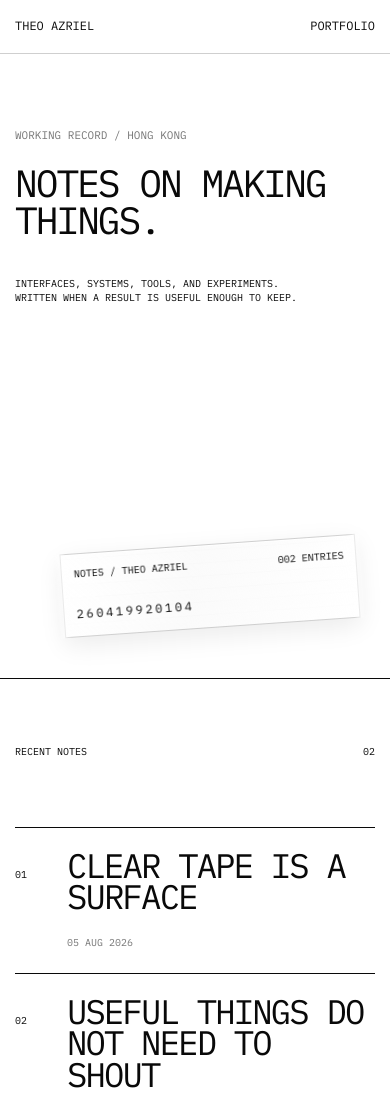
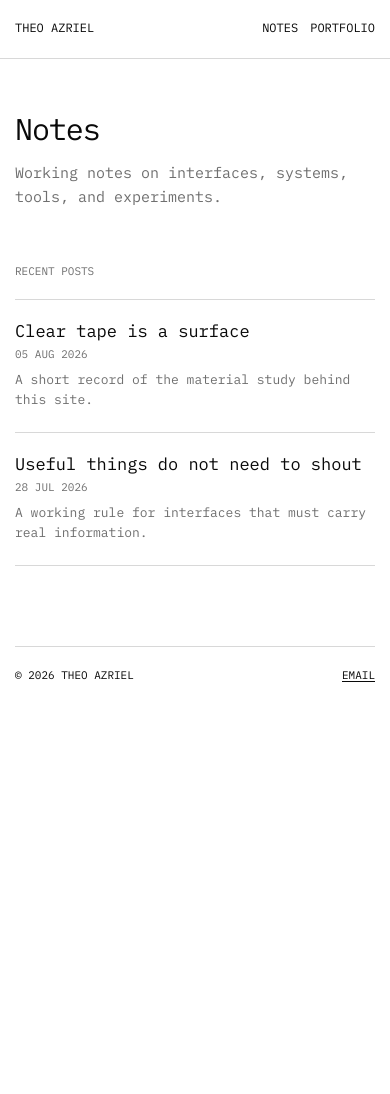
Before and after one commit to kmakr/webgl-bio, an Astro site in the folder apps/notes/: page / in a window 390 px wide. Shown: the top 1094 px of the page. After the commit the page ends 844 px from the top, so only its background shows below. Built offline with nearby package versions, Linux system fonts and the light colour scheme; Astro itself is replaced by a stand-in of ours.

Commit message:
simplify notes layout

```diff
--- a/apps/notes/src/components/SiteHeader.astro
+++ b/apps/notes/src/components/SiteHeader.astro
@@ -1,13 +1,11 @@
----
-const { section = 'Notes' } = Astro.props;
----
-
 <header class="site-header">
-  <a class="identity" href="/" aria-label="Theo Azriel notes home">Theo Azriel</a>
-  <span class="section-name">{section}</span>
-  <nav aria-label="Primary navigation">
-    <a href="https://theoazriel.com">Portfolio</a>
-    <a href="/archive">Archive</a>
-    <a href="/feed.xml">RSS</a>
-  </nav>
+  <div class="site-nav">
+    <a class="identity" href="/" aria-label="Theo Azriel notes home">Theo Azriel</a>
+    <nav aria-label="Primary navigation">
+      <a href="/">Notes</a>
+      <a href="/archive">Archive</a>
+      <a href="https://theoazriel.com">Portfolio</a>
+      <a href="/feed.xml">RSS</a>
+    </nav>
+  </div>
 </header>
--- a/apps/notes/src/components/TapeLabel.astro
+++ /dev/null
@@ -1,45 +0,0 @@
----
-const { count } = Astro.props;
----
-
-<div class="tape-zone" aria-hidden="true">
-  <div class="tape-label" data-tape>
-    <span>Notes / Theo Azriel</span>
-    <span>{String(count).padStart(3, '0')} entries</span>
-    <span class="tape-code">260419920104</span>
-  </div>
-</div>
-
-<script>
-  const tape = document.querySelector<HTMLElement>('[data-tape]');
-
-  if (tape && !window.matchMedia('(prefers-reduced-motion: reduce)').matches) {
-    let startX = 0;
-    let startY = 0;
-    let offsetX = 0;
-    let offsetY = 0;
-
-    const move = (event: PointerEvent) => {
-      offsetX += event.clientX - startX;
-      offsetY += event.clientY - startY;
-      startX = event.clientX;
-      startY = event.clientY;
-      tape.style.setProperty('--tape-x', `${offsetX}px`);
-      tape.style.setProperty('--tape-y', `${offsetY}px`);
-    };
-
-    tape.addEventListener('pointerdown', (event) => {
-      startX = event.clientX;
-      startY = event.clientY;
-      tape.setPointerCapture(event.pointerId);
-      tape.classList.add('is-dragging');
-    });
-    tape.addEventListener('pointermove', (event) => {
-      if (tape.hasPointerCapture(event.pointerId)) move(event);
-    });
-    tape.addEventListener('pointerup', (event) => {
-      tape.releasePointerCapture(event.pointerId);
-      tape.classList.remove('is-dragging');
-    });
-  }
-</script>
--- a/apps/notes/src/pages/index.astro
+++ b/apps/notes/src/pages/index.astro
@@ -2,7 +2,6 @@
 import { getCollection } from 'astro:content';
 import BaseLayout from '../layouts/BaseLayout.astro';
 import SiteHeader from '../components/SiteHeader.astro';
-import TapeLabel from '../components/TapeLabel.astro';
 
 const notes = (await getCollection('notes', ({ data }) => !data.draft))
   .sort((a, b) => b.data.date.valueOf() - a.data.date.valueOf());
@@ -15,38 +14,29 @@ const formatDate = (date: Date) => new Intl.DateTimeFormat('en-GB', {
 
 <BaseLayout>
   <SiteHeader />
-  <main>
-    <section class="index-hero" aria-labelledby="page-title">
-      <div>
-        <p class="eyebrow">Working record / Hong Kong</p>
-        <h1 id="page-title">Notes on making things.</h1>
-      </div>
-      <p class="hero-intro">Interfaces, systems, tools, and experiments. Written when a result is useful enough to keep.</p>
-      <TapeLabel count={notes.length} />
-    </section>
+  <main class="page-shell home-shell">
+    <header class="home-intro">
+      <h1 id="page-title">Notes</h1>
+      <p>Working notes on interfaces, systems, tools, and experiments.</p>
+    </header>
 
-    <section class="notes-index" aria-labelledby="recent-title">
-      <header class="list-heading">
-        <h2 id="recent-title">Recent notes</h2>
-        <span>{String(notes.length).padStart(2, '0')}</span>
-      </header>
-      <ol class="note-list">
-        {notes.map((note, index) => (
+    <section aria-labelledby="recent-title">
+      <h2 class="section-title" id="recent-title">Recent posts</h2>
+      <ol class="post-list">
+        {notes.map((note) => (
           <li>
             <a href={`/notes/${note.id}`}>
-              <span class="note-number">{String(index + 1).padStart(2, '0')}</span>
-              <span class="note-title">{note.data.title}</span>
-              <span class="note-tags">{note.data.tags.join(' / ')}</span>
+              <span>{note.data.title}</span>
               <time datetime={note.data.date.toISOString()}>{formatDate(note.data.date)}</time>
             </a>
+            <p>{note.data.summary}</p>
           </li>
         ))}
       </ol>
     </section>
   </main>
   <footer class="site-footer">
-    <span>Theo Azriel</span>
-    <a href="https://theoazriel.com">Portfolio ↗</a>
-    <span>© {new Date().getFullYear()}</span>
+    <span>© {new Date().getFullYear()} Theo Azriel</span>
+    <a href="mailto:theo.azriel@icloud.com">Email</a>
   </footer>
 </BaseLayout>
--- a/apps/notes/src/styles/global.css
+++ b/apps/notes/src/styles/global.css
@@ -1,10 +1,9 @@
 :root {
   color-scheme: light;
-  --paper: #ffffff;
+  --paper: #fff;
   --ink: #090909;
-  --quiet: #767676;
-  --line: #cfcfcf;
-  --mist: #f2f2f2;
+  --quiet: #6f6f6f;
+  --line: #d8d8d8;
   font-synthesis: none;
   text-rendering: geometricPrecision;
 }
@@ -15,7 +14,6 @@
 
 html {
   background: var(--paper);
-  scroll-behavior: smooth;
 }
 
 body {
@@ -24,8 +22,8 @@ body {
   background: var(--paper);
   color: var(--ink);
   font-family: "IBM Plex Mono", monospace;
-  font-size: 14px;
-  line-height: 1.5;
+  font-size: 15px;
+  line-height: 1.65;
 }
 
 a {
@@ -40,317 +38,233 @@ a:focus-visible {
 }
 
 .site-header {
-  position: relative;
-  z-index: 10;
-  display: grid;
-  grid-template-columns: 1fr auto 1fr;
+  border-bottom: 1px solid var(--line);
+}
+
+.site-nav,
+.page-shell,
+.note-shell,
+.archive-shell,
+.not-found,
+.site-footer {
+  width: min(100% - 40px, 720px);
+  margin-inline: auto;
+}
+
+.site-nav {
+  display: flex;
   align-items: center;
-  min-height: 54px;
-  padding: 0 20px;
-  border-bottom: 1px solid var(--line);
+  justify-content: space-between;
+  min-height: 58px;
   font-size: 12px;
+  text-transform: uppercase;
+}
+
+.identity {
+  font-weight: 600;
+  text-decoration: none;
+}
+
+.site-nav nav {
+  display: flex;
+  gap: 16px;
+}
+
+.site-nav nav a {
+  text-decoration: none;
+}
+
+.site-nav nav a:hover,
+.post-list a:hover,
+.archive-year a:hover {
+  color: var(--quiet);
+}
+
+.home-shell {
+  padding-block: 76px 110px;
+}
+
+.home-intro {
+  margin-bottom: 72px;
+}
+
+.home-intro h1,
+.archive-header h1,
+.not-found h1,
+.note-header h1 {
+  margin: 0;
+  font-size: clamp(30px, 5vw, 42px);
+  font-weight: 600;
+  line-height: 1.15;
+  letter-spacing: -0.035em;
+}
+
+.home-intro p {
+  max-width: 600px;
+  margin: 14px 0 0;
+  color: var(--quiet);
+}
+
+.section-title,
+.eyebrow,
+.note-kicker {
+  margin: 0 0 18px;
+  color: var(--quiet);
+  font-size: 11px;
+  font-weight: 400;
   letter-spacing: 0;
   text-transform: uppercase;
 }
 
-.site-header .identity {
-  justify-self: start;
+.post-list {
+  margin: 0;
+  padding: 0;
+  border-top: 1px solid var(--line);
+  list-style: none;
+}
+
+.post-list li {
+  padding: 20px 0 22px;
+  border-bottom: 1px solid var(--line);
+}
+
+.post-list a {
+  display: flex;
+  gap: 20px;
+  justify-content: space-between;
+  font-size: 17px;
   font-weight: 600;
+  line-height: 1.35;
   text-decoration: none;
 }
 
-.section-name {
-  justify-self: center;
-  color: var(--quiet);
-}
-
-.site-header nav {
-  display: flex;
-  justify-self: end;
-  gap: 18px;
-}
-
-.site-header nav a {
-  text-decoration: none;
-}
-
-.site-header nav a:hover {
-  color: var(--quiet);
-}
-
-.index-hero {
-  position: relative;
-  display: grid;
-  grid-template-columns: minmax(0, 1.5fr) minmax(240px, 0.5fr);
-  gap: 7vw;
-  min-height: 70svh;
-  padding: clamp(72px, 11vw, 170px) 20px 44px;
-  overflow: hidden;
-  border-bottom: 1px solid var(--ink);
-}
-
-.eyebrow,
-.note-kicker {
-  margin: 0 0 20px;
+.post-list time {
+  flex: 0 0 auto;
   color: var(--quiet);
   font-size: 11px;
-  letter-spacing: 0;
+  font-weight: 400;
   text-transform: uppercase;
 }
 
-.index-hero h1,
-.archive-header h1,
-.not-found h1 {
-  max-width: 970px;
-  margin: 0;
-  font-size: clamp(38px, 5.8vw, 86px);
-  font-weight: 600;
-  line-height: 0.98;
-  letter-spacing: -0.055em;
-  text-transform: uppercase;
-}
-
-.hero-intro {
-  align-self: end;
-  max-width: 420px;
-  margin: 0 0 2px;
-  font-size: 10px;
-  line-height: 1.4;
-  text-transform: uppercase;
-}
-
-.tape-zone {
-  position: absolute;
-  right: 11vw;
-  bottom: 13%;
-  width: min(48vw, 660px);
-  height: 104px;
-  pointer-events: none;
-  transform: rotate(-4deg);
-}
-
-.tape-label {
-  --tape-x: 0px;
-  --tape-y: 0px;
-  position: absolute;
-  inset: 0;
-  display: grid;
-  grid-template-columns: 1fr auto;
-  align-content: space-between;
-  padding: 15px 19px 13px;
-  border: 1px solid rgb(0 0 0 / 18%);
-  background:
-    linear-gradient(103deg, rgb(255 255 255 / 64%), rgb(230 230 230 / 18%) 45%, rgb(255 255 255 / 58%)),
-    repeating-linear-gradient(0deg, transparent 0 12px, rgb(0 0 0 / 1.8%) 13px);
-  box-shadow: 0 8px 24px rgb(0 0 0 / 8%), inset 0 1px rgb(255 255 255 / 85%);
-  backdrop-filter: blur(4px) contrast(1.05);
-  cursor: grab;
-  pointer-events: auto;
-  touch-action: none;
-  transform: translate(var(--tape-x), var(--tape-y));
-  user-select: none;
-  font-size: 10px;
-  text-transform: uppercase;
-}
-
-.tape-label::before,
-.tape-label::after {
-  position: absolute;
-  top: -1px;
-  bottom: -1px;
-  width: 13px;
-  background: linear-gradient(90deg, transparent, rgb(255 255 255 / 55%), transparent);
-  content: "";
-}
-
-.tape-label::before { left: -7px; }
-.tape-label::after { right: -7px; }
-.tape-label.is-dragging { cursor: grabbing; }
-
-.tape-code {
-  grid-column: 1 / -1;
-  align-self: end;
-  font-size: 18px;
-  letter-spacing: 0.22em;
-}
-
-.notes-index {
-  padding: 88px 20px 140px;
-}
-
-.list-heading {
-  display: flex;
-  justify-content: space-between;
-  margin-bottom: 68px;
-  font-size: 10px;
-  text-transform: uppercase;
-}
-
-.list-heading h2 {
-  margin: 0;
-  font: inherit;
-}
-
-.note-list {
-  margin: 0;
-  padding: 0;
-  border-top: 1px solid var(--ink);
-  list-style: none;
-}
-
-.note-list li {
-  border-bottom: 1px solid var(--ink);
-}
-
-.note-list a {
-  display: grid;
-  grid-template-columns: 50px minmax(0, 1.4fr) minmax(180px, 0.5fr) auto;
-  gap: 22px;
-  align-items: baseline;
-  min-height: 126px;
-  padding: 23px 0;
-  text-decoration: none;
-}
-
-.note-list a:hover .note-title {
+.post-list p {
+  margin: 7px 0 0;
   color: var(--quiet);
-}
-
-.note-number,
-.note-tags,
-.note-list time {
-  font-size: 10px;
-  text-transform: uppercase;
-}
-
-.note-title {
-  font-size: clamp(34px, 5.2vw, 78px);
-  font-weight: 600;
-  line-height: 0.92;
-  letter-spacing: -0.055em;
-  text-transform: uppercase;
-}
-
-.note-tags {
-  color: var(--quiet);
+  font-size: 13px;
+  line-height: 1.55;
 }
 
 .site-footer,
 .note-footer {
   display: flex;
   justify-content: space-between;
-  padding: 20px;
-  border-top: 1px solid var(--ink);
-  font-size: 10px;
+  padding-block: 20px 40px;
+  border-top: 1px solid var(--line);
+  font-size: 11px;
   text-transform: uppercase;
 }
 
 .note-shell {
-  padding: 0 20px;
+  padding-top: 74px;
 }
 
 .note-header {
-  display: grid;
-  grid-template-columns: minmax(0, 1.3fr) minmax(260px, 0.55fr);
-  gap: 6vw;
-  min-height: 72svh;
-  padding: clamp(72px, 10vw, 150px) 0 38px;
-  border-bottom: 1px solid var(--ink);
-}
-
-.note-header h1 {
-  grid-column: 1;
-  max-width: 1050px;
-  margin: 0;
-  font-size: clamp(38px, 5.8vw, 86px);
-  font-weight: 600;
-  line-height: 0.98;
-  letter-spacing: -0.055em;
-  text-transform: uppercase;
+  padding-bottom: 42px;
+  border-bottom: 1px solid var(--line);
 }
 
 .note-summary {
-  grid-column: 2;
-  grid-row: 2;
-  align-self: end;
-  margin: 0;
-  font-size: 12px;
-  text-transform: uppercase;
+  max-width: 620px;
+  margin: 16px 0 0;
+  color: var(--quiet);
 }
 
 .note-meta {
-  grid-column: 1 / -1;
   display: flex;
+  align-items: center;
   justify-content: space-between;
-  align-items: flex-end;
-  margin-top: 70px;
-  font-size: 10px;
+  gap: 20px;
+  margin-top: 28px;
+  color: var(--quiet);
+  font-size: 11px;
   text-transform: uppercase;
 }
 
 .tag-list {
   display: flex;
-  gap: 14px;
+  flex-wrap: wrap;
+  gap: 12px;
 }
 
 .prose {
-  width: min(100%, 760px);
-  margin: 0 auto;
-  padding: clamp(80px, 11vw, 170px) 0;
-  font-size: clamp(17px, 1.7vw, 22px);
-  line-height: 1.7;
+  padding-block: 56px 80px;
+  font-size: 16px;
+  line-height: 1.75;
 }
 
-.prose > :first-child { margin-top: 0; }
-.prose > :last-child { margin-bottom: 0; }
-.prose p { margin: 0 0 1.5em; }
+.prose > :first-child {
+  margin-top: 0;
+}
+
+.prose > :last-child {
+  margin-bottom: 0;
+}
+
+.prose p,
+.prose ul,
+.prose ol {
+  margin: 0 0 1.5em;
+}
 
 .prose h2 {
-  margin: 3.2em 0 0.8em;
-  font-size: 0.62em;
-  font-weight: 600;
-  letter-spacing: 0.04em;
-  text-transform: uppercase;
+  margin: 2.8em 0 0.75em;
+  font-size: 18px;
+  line-height: 1.35;
 }
 
 .prose blockquote {
-  margin: 2.5em 0;
-  padding-left: 1em;
+  margin: 2em 0;
+  padding-left: 18px;
   border-left: 1px solid var(--ink);
 }
 
 .prose code {
   padding: 0.08em 0.25em;
-  background: var(--mist);
+  background: #f2f2f2;
   font: inherit;
-  font-size: 0.85em;
+  font-size: 0.9em;
+}
+
+.note-footer {
+  width: 100%;
 }
 
 .archive-shell,
 .not-found {
-  min-height: calc(100svh - 54px);
-  padding: clamp(74px, 10vw, 150px) 20px;
+  min-height: calc(100svh - 58px);
+  padding-block: 74px 110px;
 }
 
 .archive-header {
-  margin-bottom: 120px;
+  margin-bottom: 64px;
 }
 
 .archive-year {
   display: grid;
-  grid-template-columns: 170px 1fr;
-  border-top: 1px solid var(--ink);
+  grid-template-columns: 80px 1fr;
+  gap: 24px;
+  margin-top: 42px;
 }
 
 .archive-year h2 {
-  margin: 20px 0;
-  font-size: 11px;
+  margin: 2px 0 0;
+  font-size: 12px;
   font-weight: 400;
 }
 
 .archive-year ol {
   margin: 0;
   padding: 0;
+  border-top: 1px solid var(--line);
   list-style: none;
 }
 
@@ -358,88 +272,70 @@ a:focus-visible {
   display: flex;
   justify-content: space-between;
   gap: 20px;
-  padding: 18px 0;
+  padding: 14px 0;
   border-bottom: 1px solid var(--line);
 }
 
 .archive-year time {
+  flex: 0 0 auto;
   color: var(--quiet);
-  font-size: 10px;
+  font-size: 11px;
 }
 
 .not-found a {
   display: inline-block;
-  margin-top: 80px;
-  font-size: 11px;
-  text-transform: uppercase;
+  margin-top: 36px;
 }
 
-@media (max-width: 760px) {
-  .site-header {
-    grid-template-columns: 1fr auto;
-    padding: 0 15px;
+@media (max-width: 600px) {
+  .site-nav,
+  .page-shell,
+  .note-shell,
+  .archive-shell,
+  .not-found,
+  .site-footer {
+    width: min(100% - 30px, 720px);
   }
 
-  .section-name { display: none; }
-  .site-header nav a:nth-child(2),
-  .site-header nav a:nth-child(3) { display: none; }
-
-  .index-hero {
-    display: block;
-    min-height: 74svh;
-    padding: 74px 15px 150px;
+  .site-nav nav {
+    gap: 12px;
   }
 
-  .hero-intro {
-    max-width: 290px;
-    margin-top: 38px;
+  .site-nav nav a:nth-child(2),
+  .site-nav nav a:nth-child(4) {
+    display: none;
   }
 
-  .tape-zone {
-    right: 8vw;
-    bottom: 8%;
-    width: 76vw;
-    height: 84px;
+  .home-shell,
+  .archive-shell,
+  .not-found {
+    padding-block: 54px 80px;
   }
 
-  .tape-label { padding: 12px; }
-  .tape-code { font-size: 12px; }
-  .notes-index { padding: 65px 15px 100px; }
-
-  .note-list a {
-    grid-template-columns: 30px 1fr;
-    min-height: 112px;
+  .home-intro {
+    margin-bottom: 52px;
   }
 
-  .note-tags,
-  .note-list time { grid-column: 2; }
-  .note-tags { display: none; }
-  .note-list time { color: var(--quiet); }
-  .site-footer { padding: 15px; }
-  .site-footer span:first-child { display: none; }
-  .note-shell { padding: 0 15px; }
-
-  .note-header {
+  .post-list a {
     display: block;
-    min-height: 76svh;
-    padding: 72px 0 22px;
   }
 
-  .note-summary {
-    max-width: 330px;
-    margin-top: 40px;
+  .post-list time {
+    display: block;
+    margin-top: 5px;
   }
 
-  .note-meta { margin-top: 72px; }
-  .prose { padding: 90px 0; }
-  .note-footer { padding: 15px 0; }
-  .archive-shell,
-  .not-found { padding: 72px 15px; }
-  .archive-header { margin-bottom: 80px; }
-  .archive-year { grid-template-columns: 1fr; }
+  .note-shell {
+    padding-top: 54px;
+  }
+
+  .note-meta {
+    align-items: flex-start;
+    flex-direction: column;
+  }
+
+  .archive-year {
+    grid-template-columns: 1fr;
+    gap: 10px;
+  }
 }
-
-@media (prefers-reduced-motion: reduce) {
-  html { scroll-behavior: auto; }
-  .tape-label { transform: none; }
-}
```
